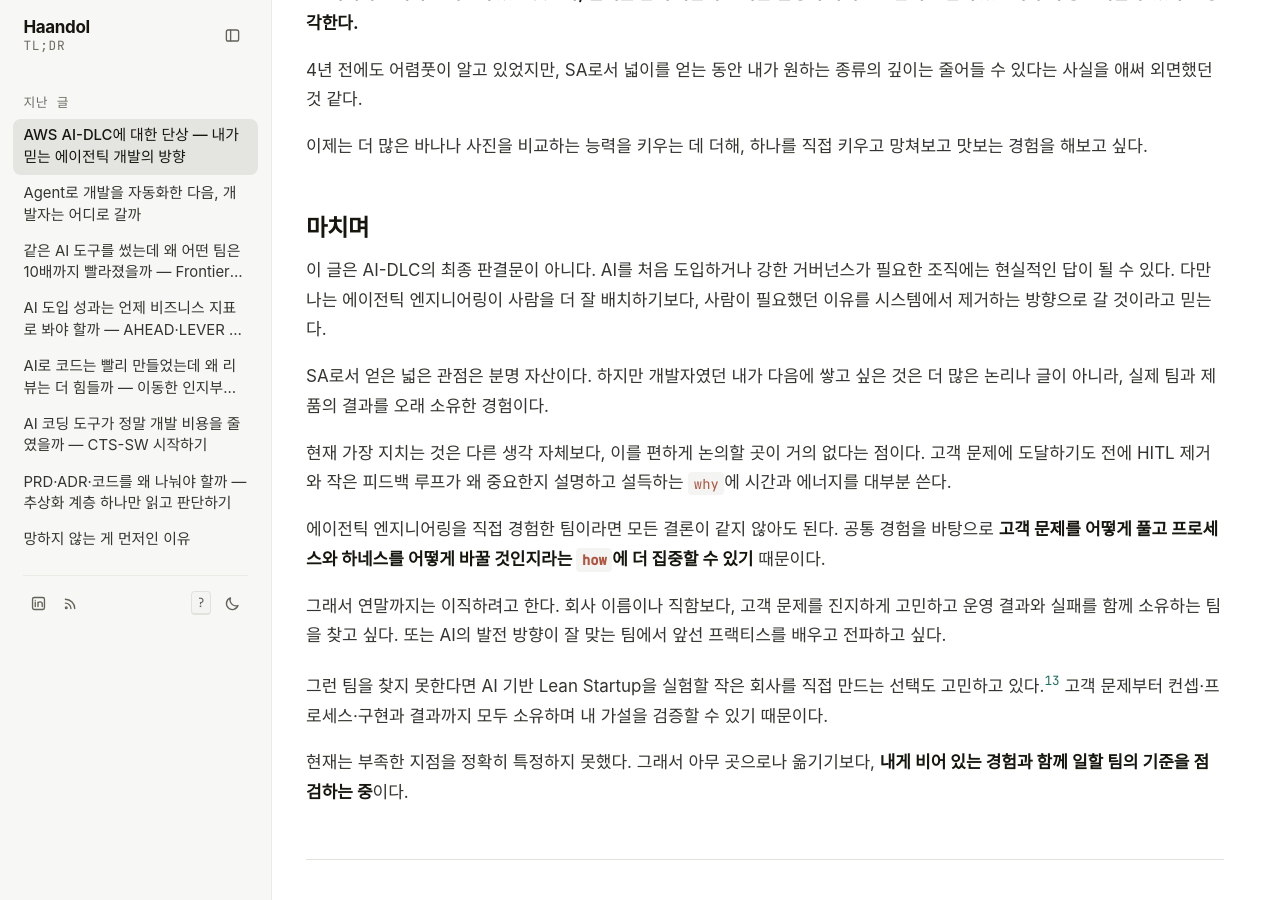
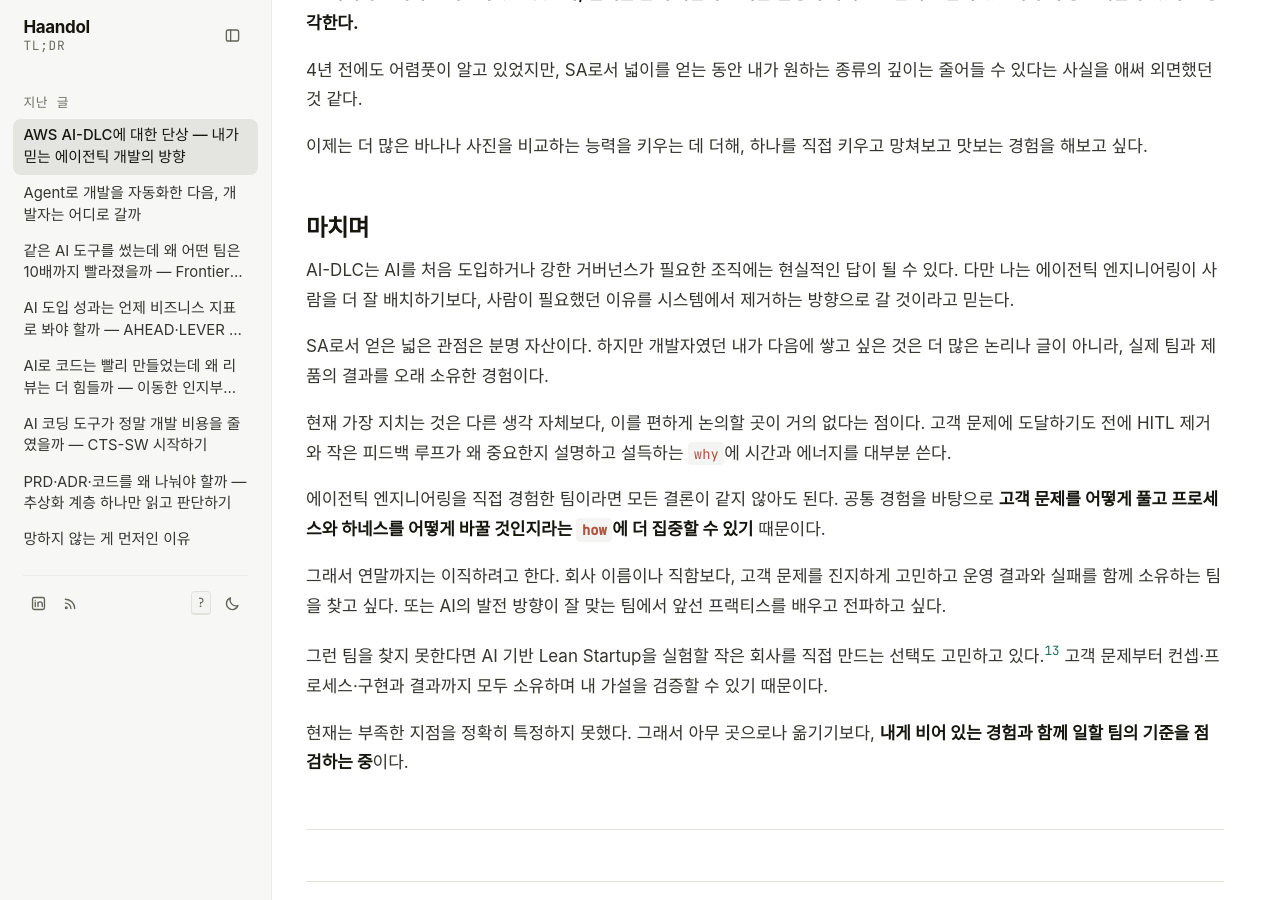
Before and after one commit to haandol/haandol.github.com, a Jekyll site: the page built from _posts/2026-09-06-my-thoughts-on-aws-ai-dlc.md, in a window 1280 px wide and 900 px high, scrolled down 9417 px. Built offline with Jekyll 4.4.1, drawn with Linux system fonts in a browser that asks for light colours; some web fonts are replaced; comment, search, counter and statistics services are not loaded.

Commit message:
AI-DLC 글 마치며 메타 표현 제거

```diff
--- a/_posts/2026-09-06-my-thoughts-on-aws-ai-dlc.md
+++ b/_posts/2026-09-06-my-thoughts-on-aws-ai-dlc.md
@@ -350,7 +350,7 @@
 
 ## 마치며
 
-이 글은 AI-DLC의 최종 판결문이 아니다. AI를 처음 도입하거나 강한 거버넌스가 필요한 조직에는 현실적인 답이 될 수 있다. 다만 나는 에이전틱 엔지니어링이 사람을 더 잘 배치하기보다, 사람이 필요했던 이유를 시스템에서 제거하는 방향으로 갈 것이라고 믿는다.
+AI-DLC는 AI를 처음 도입하거나 강한 거버넌스가 필요한 조직에는 현실적인 답이 될 수 있다. 다만 나는 에이전틱 엔지니어링이 사람을 더 잘 배치하기보다, 사람이 필요했던 이유를 시스템에서 제거하는 방향으로 갈 것이라고 믿는다.
 
 SA로서 얻은 넓은 관점은 분명 자산이다. 하지만 개발자였던 내가 다음에 쌓고 싶은 것은 더 많은 논리나 글이 아니라, 실제 팀과 제품의 결과를 오래 소유한 경험이다.
 
```
Also changed, not shown: _en/2026-09-06-my-thoughts-on-aws-ai-dlc.md (+1 -1 lines).
